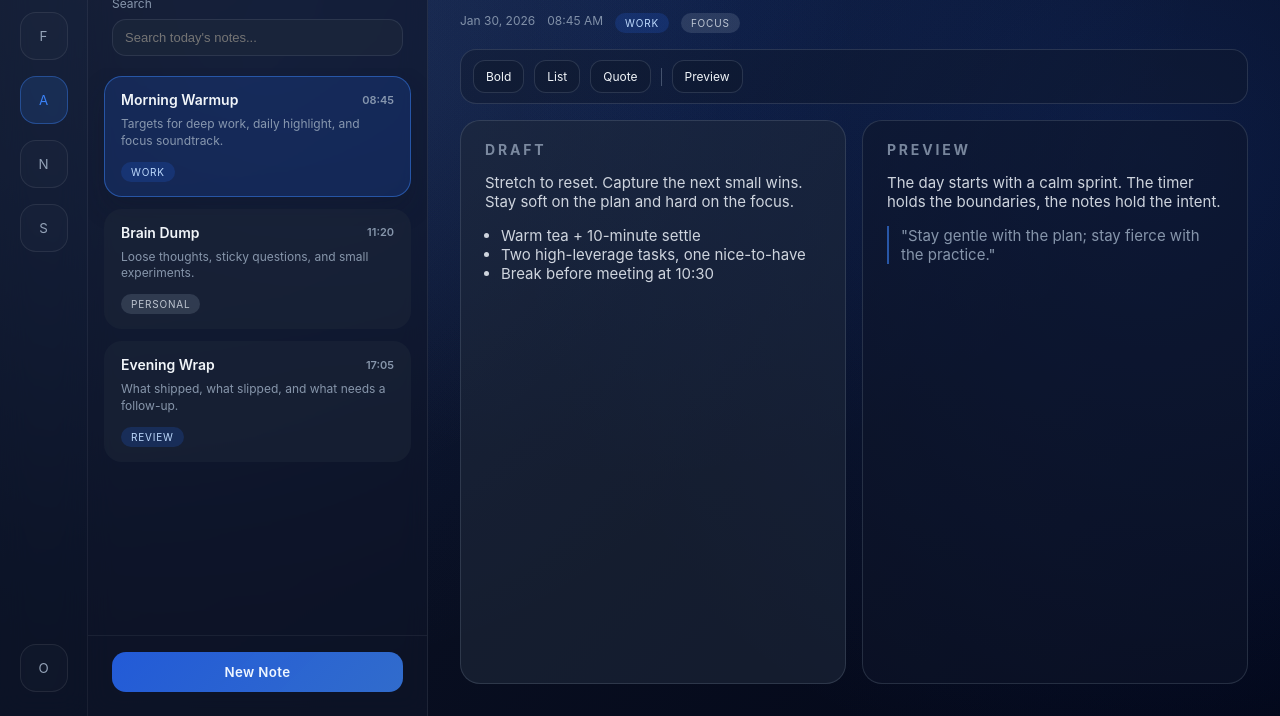
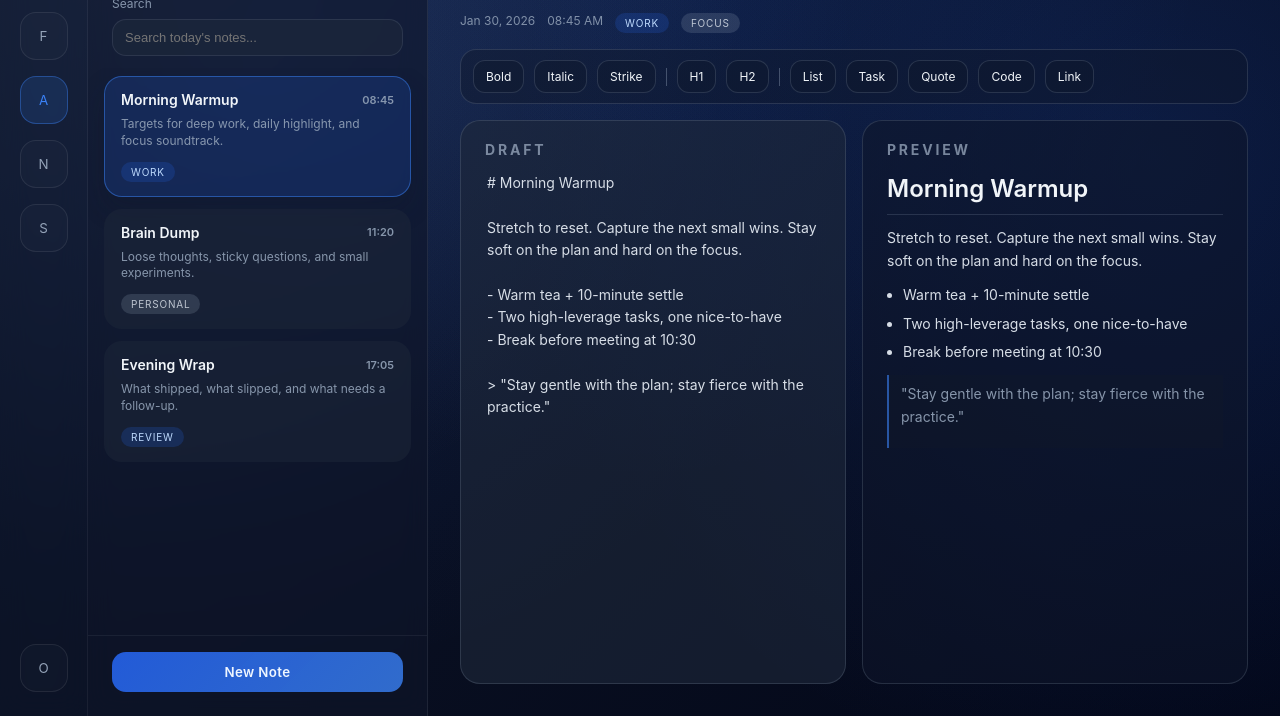
Before and after one commit to nicolasdsa/CozyFocus, a website built with Vite: page index.html in a window 1280 px wide. Both pictures are taken after a click on the button "Files (Archive)". Shown: the part 84-800 px from the top of the page. Built offline with nearby package versions, Linux system fonts and the light colour scheme.

Commit message:
feat: implement markdown editor with toolbar actions and preview functionality

````diff
--- /dev/null
+++ b/src/features/markdown/markdownRender.ts
@@ -0,0 +1,149 @@
+const escapeHtml = (value: string): string =>
+  value
+    .replace(/&/g, "&amp;")
+    .replace(/</g, "&lt;")
+    .replace(/>/g, "&gt;");
+
+const applyInline = (value: string): string => {
+  let output = escapeHtml(value);
+  output = output.replace(/`([^`]+)`/g, "<code>$1</code>");
+  output = output.replace(/\*\*([^*]+)\*\*/g, "<strong>$1</strong>");
+  output = output.replace(/\*([^*]+)\*/g, "<em>$1</em>");
+  output = output.replace(/~~([^~]+)~~/g, "<del>$1</del>");
+  output = output.replace(
+    /\[([^\]]+)\]\(([^)]+)\)/g,
+    '<a href="$2" rel="noopener noreferrer" target="_blank">$1</a>'
+  );
+  return output;
+};
+
+const markdownToHtml = (md: string): string => {
+  const lines = md.replace(/\r\n/g, "\n").split("\n");
+  const chunks: string[] = [];
+  let inCodeBlock = false;
+  let codeBuffer: string[] = [];
+  let inList = false;
+  let listIsTask = false;
+
+  const closeList = () => {
+    if (!inList) {
+      return;
+    }
+    chunks.push(listIsTask ? "</ul>" : "</ul>");
+    inList = false;
+    listIsTask = false;
+  };
+
+  for (const line of lines) {
+    if (line.trim().startsWith("```")) {
+      if (inCodeBlock) {
+        const code = escapeHtml(codeBuffer.join("\n"));
+        chunks.push(`<pre><code>${code}</code></pre>`);
+        codeBuffer = [];
+        inCodeBlock = false;
+      } else {
+        closeList();
+        inCodeBlock = true;
+      }
+      continue;
+    }
+
+    if (inCodeBlock) {
+      codeBuffer.push(line);
+      continue;
+    }
+
+    if (line.trim() === "") {
+      closeList();
+      continue;
+    }
+
+    const headingMatch = line.match(/^(#{1,2})\s+(.*)$/);
+    if (headingMatch) {
+      closeList();
+      const level = headingMatch[1]?.length ?? 1;
+      const content = applyInline(headingMatch[2] ?? "");
+      chunks.push(`<h${level}>${content}</h${level}>`);
+      continue;
+    }
+
+    const quoteMatch = line.match(/^>\s?(.*)$/);
+    if (quoteMatch) {
+      closeList();
+      const content = applyInline(quoteMatch[1] ?? "");
+      chunks.push(`<blockquote><p>${content}</p></blockquote>`);
+      continue;
+    }
+
+    const taskMatch = line.match(/^\s*[-*+]\s*\[( |x|X)\]\s+(.*)$/);
+    if (taskMatch) {
+      if (!inList || !listIsTask) {
+        closeList();
+        chunks.push('<ul class="task-list">');
+        inList = true;
+        listIsTask = true;
+      }
+      const checked = (taskMatch[1] ?? "") !== " ";
+      const content = applyInline(taskMatch[2] ?? "");
+      const checkedAttr = checked ? " checked" : "";
+      chunks.push(
+        `<li class="task-list-item"><input type="checkbox" disabled${checkedAttr}> ${content}</li>`
+      );
+      continue;
+    }
+
+    const bulletMatch = line.match(/^\s*[-*+]\s+(.*)$/);
+    if (bulletMatch) {
+      if (!inList || listIsTask) {
+        closeList();
+        chunks.push("<ul>");
+        inList = true;
+        listIsTask = false;
+      }
+      const content = applyInline(bulletMatch[1] ?? "");
+      chunks.push(`<li>${content}</li>`);
+      continue;
+    }
+
+    closeList();
+    chunks.push(`<p>${applyInline(line)}</p>`);
+  }
+
+  if (inCodeBlock) {
+    const code = escapeHtml(codeBuffer.join("\n"));
+    chunks.push(`<pre><code>${code}</code></pre>`);
+  }
+
+  closeList();
+
+  return chunks.join("");
+};
+
+const sanitizeHtml = (html: string): string => {
+  const parser = new DOMParser();
+  const doc = parser.parseFromString(html, "text/html");
+  const blockedTags = ["script", "style", "iframe", "object", "embed", "link", "meta"];
+  blockedTags.forEach((tag) => {
+    doc.querySelectorAll(tag).forEach((el) => el.remove());
+  });
+
+  doc.querySelectorAll("*").forEach((el) => {
+    [...el.attributes].forEach((attr) => {
+      const name = attr.name.toLowerCase();
+      const value = attr.value;
+      if (name.startsWith("on")) {
+        el.removeAttribute(attr.name);
+      }
+      if ((name === "href" || name === "src") && /^\s*javascript:/i.test(value)) {
+        el.removeAttribute(attr.name);
+      }
+    });
+  });
+
+  return doc.body.innerHTML;
+};
+
+export const renderMarkdown = (md: string): string => {
+  const html = markdownToHtml(md ?? "");
+  return sanitizeHtml(html);
+};
--- /dev/null
+++ b/src/features/markdown/toolbarActions.ts
@@ -0,0 +1,46 @@
+const updateSelection = (
+  textarea: HTMLTextAreaElement,
+  nextValue: string,
+  selectionStart: number,
+  selectionEnd: number
+) => {
+  textarea.value = nextValue;
+  textarea.setSelectionRange(selectionStart, selectionEnd);
+  textarea.focus();
+};
+
+export const wrapSelection = (
+  textarea: HTMLTextAreaElement,
+  before: string,
+  after: string
+): void => {
+  const start = textarea.selectionStart ?? 0;
+  const end = textarea.selectionEnd ?? 0;
+  const value = textarea.value;
+  const selected = value.slice(start, end);
+  const nextValue = value.slice(0, start) + before + selected + after + value.slice(end);
+  const nextStart = start + before.length;
+  const nextEnd = nextStart + selected.length;
+  updateSelection(textarea, nextValue, nextStart, nextEnd);
+};
+
+export const prefixLine = (textarea: HTMLTextAreaElement, prefix: string): void => {
+  const start = textarea.selectionStart ?? 0;
+  const end = textarea.selectionEnd ?? 0;
+  const value = textarea.value;
+  const lineStart = value.lastIndexOf("\n", start - 1) + 1;
+  const nextValue = value.slice(0, lineStart) + prefix + value.slice(lineStart);
+  updateSelection(textarea, nextValue, start + prefix.length, end + prefix.length);
+};
+
+export const insertBlock = (
+  textarea: HTMLTextAreaElement,
+  blockText: string
+): void => {
+  const start = textarea.selectionStart ?? 0;
+  const end = textarea.selectionEnd ?? 0;
+  const value = textarea.value;
+  const nextValue = value.slice(0, start) + blockText + value.slice(end);
+  const nextCursor = start + blockText.length;
+  updateSelection(textarea, nextValue, nextCursor, nextCursor);
+};
--- a/src/styles/base.css
+++ b/src/styles/base.css
@@ -1,4 +1,5 @@
 @import "./tokens.css";
+@import "./vendor/github-markdown.css";
 @import "./components/card.css";
 @import "./components/tasks.css";
 @import "./components/notes.css";
--- a/src/styles/components/files.css
+++ b/src/styles/components/files.css
@@ -249,6 +249,19 @@
   overflow: hidden;
 }
 
+.files-editor-shell {
+  display: flex;
+  flex-direction: column;
+  gap: 16px;
+  flex: 1;
+  min-height: 0;
+}
+
+.files-markdown-editor {
+  flex: 1;
+  min-height: 0;
+}
+
 .files-editor-pane {
   border-radius: 20px;
   border: 1px solid rgba(148, 163, 184, 0.2);
@@ -256,6 +269,9 @@
   padding: 20px 24px;
   color: rgba(226, 232, 240, 0.9);
   overflow-y: auto;
+  display: flex;
+  flex-direction: column;
+  gap: 12px;
 }
 
 .files-editor-pane h3 {
@@ -282,6 +298,30 @@
   background: rgba(15, 23, 42, 0.55);
 }
 
+.files-md-input {
+  width: 100%;
+  flex: 1;
+  min-height: 220px;
+  border: none;
+  outline: none;
+  resize: none;
+  background: transparent;
+  color: rgba(226, 232, 240, 0.95);
+  font-family: var(--font-body);
+  font-size: 14px;
+  line-height: 1.6;
+}
+
+.files-md-preview {
+  flex: 1;
+  min-height: 220px;
+  overflow-y: auto;
+}
+
+.files-markdown-toolbar {
+  flex-wrap: wrap;
+}
+
 @media (max-width: 900px) {
   .files-view {
     flex-direction: column;
--- /dev/null
+++ b/src/styles/vendor/github-markdown.css
@@ -0,0 +1,92 @@
+.markdown-body {
+  color: rgba(226, 232, 240, 0.95);
+  font-size: 14px;
+  line-height: 1.6;
+  word-wrap: break-word;
+}
+
+.markdown-body h1,
+.markdown-body h2,
+.markdown-body h3,
+.markdown-body h4,
+.markdown-body h5,
+.markdown-body h6 {
+  margin: 0 0 12px;
+  font-weight: 600;
+  color: var(--color-text-title);
+}
+
+.markdown-body h1 {
+  font-size: 24px;
+  border-bottom: 1px solid rgba(148, 163, 184, 0.2);
+  padding-bottom: 6px;
+}
+
+.markdown-body h2 {
+  font-size: 20px;
+  border-bottom: 1px solid rgba(148, 163, 184, 0.15);
+  padding-bottom: 4px;
+}
+
+.markdown-body p {
+  margin: 0 0 12px;
+}
+
+.markdown-body ul,
+.markdown-body ol {
+  margin: 0 0 12px;
+  padding-left: 20px;
+}
+
+.markdown-body li {
+  margin-bottom: 6px;
+}
+
+.markdown-body blockquote {
+  margin: 0 0 12px;
+  padding: 8px 12px;
+  border-left: 3px solid rgba(59, 130, 246, 0.6);
+  background: rgba(15, 23, 42, 0.4);
+  color: rgba(148, 163, 184, 0.95);
+}
+
+.markdown-body code {
+  font-family: "Courier New", monospace;
+  background: rgba(148, 163, 184, 0.2);
+  padding: 2px 4px;
+  border-radius: 6px;
+}
+
+.markdown-body pre {
+  background: rgba(15, 23, 42, 0.6);
+  padding: 12px;
+  border-radius: 12px;
+  overflow: auto;
+  margin: 0 0 12px;
+}
+
+.markdown-body pre code {
+  background: transparent;
+  padding: 0;
+  color: rgba(226, 232, 240, 0.95);
+}
+
+.markdown-body a {
+  color: #93c5fd;
+  text-decoration: underline;
+}
+
+.markdown-body .task-list {
+  list-style: none;
+  padding-left: 0;
+}
+
+.markdown-body .task-list-item {
+  display: flex;
+  gap: 8px;
+  align-items: flex-start;
+}
+
+.markdown-body .task-list-item input[type="checkbox"] {
+  margin-top: 4px;
+}
--- /dev/null
+++ b/src/views/files/editor/editorView.ts
@@ -0,0 +1,96 @@
+import { renderMarkdown } from "../../../features/markdown/markdownRender";
+import { insertBlock, prefixLine, wrapSelection } from "../../../features/markdown/toolbarActions";
+import { qs } from "../../../ui/dom";
+
+const defaultContent = `# Morning Warmup\n\nStretch to reset. Capture the next small wins. Stay soft on the plan and hard on the focus.\n\n- Warm tea + 10-minute settle\n- Two high-leverage tasks, one nice-to-have\n- Break before meeting at 10:30\n\n> "Stay gentle with the plan; stay fierce with the practice."\n`;
+
+export const mountMarkdownEditor = (
+  root: HTMLElement,
+  initialValue: string = defaultContent
+): void => {
+  root.innerHTML = `
+    <div class="files-toolbar files-markdown-toolbar" data-testid="md-toolbar">
+      <button class="files-icon-btn" type="button" data-testid="md-bold" aria-label="Bold">Bold</button>
+      <button class="files-icon-btn" type="button" data-testid="md-italic" aria-label="Italic">Italic</button>
+      <button class="files-icon-btn" type="button" data-testid="md-strike" aria-label="Strikethrough">Strike</button>
+      <span class="files-toolbar-divider"></span>
+      <button class="files-icon-btn" type="button" data-testid="md-h1" aria-label="Heading 1">H1</button>
+      <button class="files-icon-btn" type="button" data-testid="md-h2" aria-label="Heading 2">H2</button>
+      <span class="files-toolbar-divider"></span>
+      <button class="files-icon-btn" type="button" data-testid="md-bullet" aria-label="Bullet list">List</button>
+      <button class="files-icon-btn" type="button" data-testid="md-task" aria-label="Task list">Task</button>
+      <button class="files-icon-btn" type="button" data-testid="md-quote" aria-label="Quote">Quote</button>
+      <button class="files-icon-btn" type="button" data-testid="md-code" aria-label="Code block">Code</button>
+      <button class="files-icon-btn" type="button" data-testid="md-link" aria-label="Link">Link</button>
+    </div>
+    <div class="files-editor files-markdown-editor">
+      <div class="files-editor-pane files-editor-pane--input">
+        <h3>Draft</h3>
+        <textarea
+          class="files-md-input"
+          data-testid="md-input"
+          spellcheck="false"
+          aria-label="Markdown editor"
+        ></textarea>
+      </div>
+      <div class="files-editor-pane files-editor-pane--preview is-preview">
+        <h3>Preview</h3>
+        <div class="markdown-body files-md-preview" data-testid="md-preview"></div>
+      </div>
+    </div>
+  `;
+
+  const textarea = qs<HTMLTextAreaElement>(root, "md-input");
+  const preview = qs<HTMLDivElement>(root, "md-preview");
+
+  textarea.value = initialValue;
+
+  const updatePreview = () => {
+    preview.innerHTML = renderMarkdown(textarea.value);
+  };
+
+  const applyAction = (action: () => void) => {
+    action();
+    updatePreview();
+  };
+
+  const buttons = {
+    bold: qs<HTMLButtonElement>(root, "md-bold"),
+    italic: qs<HTMLButtonElement>(root, "md-italic"),
+    strike: qs<HTMLButtonElement>(root, "md-strike"),
+    h1: qs<HTMLButtonElement>(root, "md-h1"),
+    h2: qs<HTMLButtonElement>(root, "md-h2"),
+    bullet: qs<HTMLButtonElement>(root, "md-bullet"),
+    task: qs<HTMLButtonElement>(root, "md-task"),
+    quote: qs<HTMLButtonElement>(root, "md-quote"),
+    code: qs<HTMLButtonElement>(root, "md-code"),
+    link: qs<HTMLButtonElement>(root, "md-link")
+  };
+
+  buttons.bold.addEventListener("click", () => applyAction(() => wrapSelection(textarea, "**", "**")));
+  buttons.italic.addEventListener("click", () => applyAction(() => wrapSelection(textarea, "*", "*")));
+  buttons.strike.addEventListener("click", () => applyAction(() => wrapSelection(textarea, "~~", "~~")));
+  buttons.h1.addEventListener("click", () => applyAction(() => prefixLine(textarea, "# ")));
+  buttons.h2.addEventListener("click", () => applyAction(() => prefixLine(textarea, "## ")));
+  buttons.bullet.addEventListener("click", () => applyAction(() => prefixLine(textarea, "- ")));
+  buttons.task.addEventListener("click", () => applyAction(() => prefixLine(textarea, "- [ ] ")));
+  buttons.quote.addEventListener("click", () => applyAction(() => prefixLine(textarea, "> ")));
+  buttons.code.addEventListener("click", () =>
+    applyAction(() => wrapSelection(textarea, "```\n", "\n```") )
+  );
+  buttons.link.addEventListener("click", () => {
+    const start = textarea.selectionStart ?? 0;
+    const end = textarea.selectionEnd ?? 0;
+    const value = textarea.value;
+    const selected = value.slice(start, end) || "link text";
+    const url = window.prompt("Enter URL", "https://");
+    if (!url) {
+      return;
+    }
+    const linkText = `[${selected}](${url})`;
+    applyAction(() => insertBlock(textarea, linkText));
+  });
+
+  textarea.addEventListener("input", updatePreview);
+  updatePreview();
+};
--- a/src/views/files/filesView.ts
+++ b/src/views/files/filesView.ts
@@ -1,3 +1,5 @@
+import { mountMarkdownEditor } from "./editor/editorView";
+
 export const mountFilesView = (root: HTMLElement): void => {
   root.innerHTML = `
     <section class="files-view" data-testid="files-view">
@@ -68,36 +70,14 @@ export const mountFilesView = (root: HTMLElement): void => {
           <span class="files-pill">Work</span>
           <span class="files-pill is-muted">Focus</span>
         </div>
-        <div class="files-toolbar">
-          <button class="files-icon-btn" type="button">Bold</button>
-          <button class="files-icon-btn" type="button">List</button>
-          <button class="files-icon-btn" type="button">Quote</button>
-          <span class="files-toolbar-divider"></span>
-          <button class="files-icon-btn" type="button">Preview</button>
-        </div>
-        <div class="files-editor">
-          <div class="files-editor-pane">
-            <h3>Draft</h3>
-            <p>
-              Stretch to reset. Capture the next small wins. Stay soft on the plan and hard on the focus.
-            </p>
-            <ul>
-              <li>Warm tea + 10-minute settle</li>
-              <li>Two high-leverage tasks, one nice-to-have</li>
-              <li>Break before meeting at 10:30</li>
-            </ul>
-          </div>
-          <div class="files-editor-pane is-preview">
-            <h3>Preview</h3>
-            <p>
-              The day starts with a calm sprint. The timer holds the boundaries, the notes hold the intent.
-            </p>
-            <blockquote>
-              "Stay gentle with the plan; stay fierce with the practice."
-            </blockquote>
-          </div>
-        </div>
+        <div class="files-editor-shell" data-testid="files-editor-shell"></div>
       </main>
     </section>
   `;
+
+  const editorRoot = root.querySelector<HTMLElement>("[data-testid=\"files-editor-shell\"]");
+  if (!editorRoot) {
+    throw new Error("Missing files editor root");
+  }
+  mountMarkdownEditor(editorRoot);
 };
````
Also changed, not shown: tests/markdown.toolbar.test.ts (added, +48 -0 lines).
